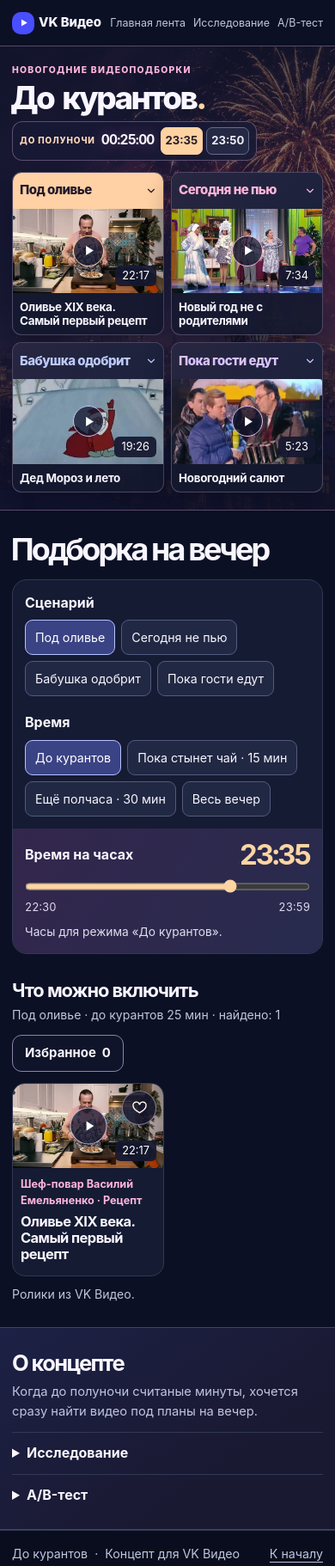
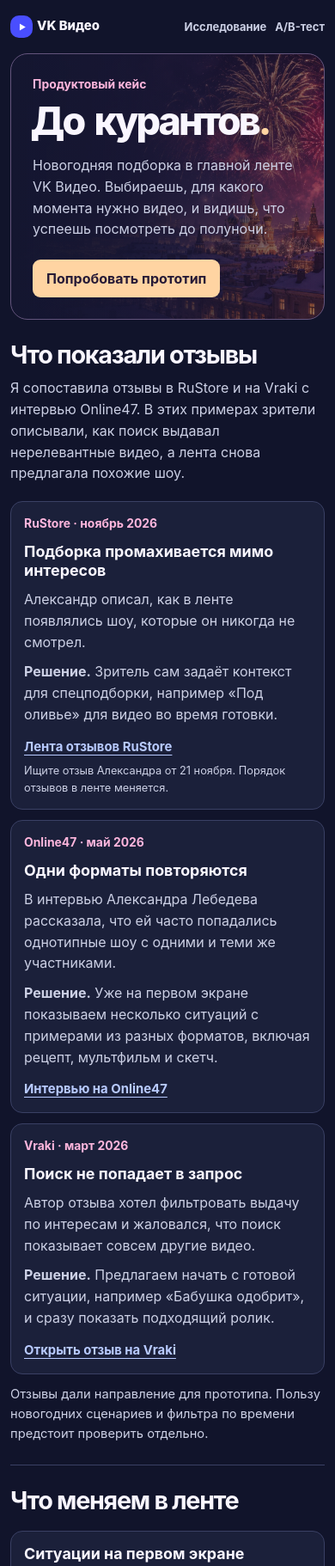
Before and after one commit to druzhinskaia/vkvideo-newyear, a plain HTML site: page case.html in a window 390 px wide. Shown: the top 1822 px of the page at 86% size. Drawn offline with Linux system fonts and the light colour scheme.

Commit message:
Make the product case prominent and document research and experiment

```diff
--- /dev/null
+++ b/case.css
@@ -0,0 +1,223 @@
+.case-page {
+  --bg: #11142b;
+  --panel: #1b203a;
+  --line: #3a4064;
+  --muted: #ccd0e5;
+}
+
+.case-wrap {
+  width: min(1100px, calc(100% - 48px));
+  margin-inline: auto;
+}
+
+.case-header, .case-footer {
+  display: flex;
+  align-items: center;
+  justify-content: space-between;
+  flex-wrap: wrap;
+  gap: 12px 22px;
+  padding-block: 18px;
+}
+
+.case-header nav {
+  display: flex;
+  flex-wrap: wrap;
+  gap: 10px 22px;
+}
+
+.case-header nav a, .case-footer a {
+  color: var(--muted);
+  font-size: .92rem;
+  font-weight: 650;
+  text-decoration: none;
+}
+
+.case-header nav a:hover, .case-footer a:hover {
+  color: #fff;
+  text-decoration: underline;
+}
+
+.case-hero {
+  padding: clamp(25px, 6vw, 70px);
+  border: 1px solid #64557d;
+  border-radius: 20px;
+  background: linear-gradient(90deg, #141630 0%, #171632ee 35%, #25163475 100%),
+              url("assets/midnight.webp") center 45% / cover, #211a42;
+}
+
+.case-eyebrow, .case-source {
+  margin-bottom: 10px;
+  color: var(--pink);
+  font-weight: 720;
+  font-size: .87rem;
+}
+
+.case-hero h1 {
+  font-size: clamp(2.8rem, 8vw, 6.2rem);
+  line-height: .97;
+  letter-spacing: -.066em;
+}
+
+.case-hero h1 span { color: var(--gold); }
+
+.case-lead {
+  max-width: 57ch;
+  margin-top: 17px;
+  color: var(--muted);
+  font-size: clamp(1rem, 2.3vw, 1.21rem);
+}
+
+.case-button {
+  display: inline-flex;
+  align-items: center;
+  min-height: 44px;
+  margin-top: 23px;
+  padding: 9px 16px;
+  border-radius: 9px;
+  background: var(--gold);
+  color: #271a36;
+  font-weight: 750;
+  text-decoration: none;
+}
+
+.case-button:hover { background: #ffe2bf; }
+
+.case-section {
+  padding-block: clamp(25px, 5vw, 49px);
+  scroll-margin-top: 8px;
+}
+
+.case-section + .case-section { border-top: 1px solid var(--line); }
+
+.case-section h2 {
+  font-size: clamp(1.8rem, 4.3vw, 3.25rem);
+  letter-spacing: -.045em;
+  line-height: 1.08;
+}
+
+.case-section h3 {
+  font-size: clamp(1.12rem, 2.1vw, 1.34rem);
+  line-height: 1.23;
+}
+
+.case-section p, .case-section dd, .case-section li { color: var(--muted); }
+
+.case-section .case-eyebrow, .case-section .case-source { color: var(--pink); }
+
+.case-intro {
+  max-width: 71ch;
+  margin-top: 11px;
+}
+
+.case-evidence, .case-variants, .case-solution, .case-measurement {
+  display: grid;
+  grid-template-columns: repeat(2, minmax(0, 1fr));
+  gap: clamp(12px, 2vw, 20px);
+  margin-top: 20px;
+}
+
+.case-evidence { grid-template-columns: repeat(3, minmax(0, 1fr)); }
+
+.case-evidence article, .case-variants article, .case-solution > div, .case-measurement > div, .case-decision {
+  padding: clamp(15px, 2.3vw, 24px);
+  border: 1px solid var(--line);
+  border-radius: 14px;
+  background: var(--panel);
+}
+
+.case-evidence h3 + p, .case-evidence p + p, .case-solution h3 + p,
+.case-variants h3 + p, .case-decision h3 + p, .case-decision p + p {
+  margin-top: 10px;
+}
+
+.case-evidence a {
+  display: inline-block;
+  margin-top: 14px;
+  color: var(--blue);
+  font-size: .93rem;
+  font-weight: 720;
+}
+
+.case-evidence a:hover { color: #fff; }
+
+.case-evidence small {
+  display: block;
+  margin-top: 6px;
+  color: var(--muted);
+  font-size: .8rem;
+}
+
+.case-note {
+  margin-top: 12px;
+  max-width: 83ch;
+  font-size: .92rem;
+}
+
+.variant-label {
+  display: inline-block;
+  margin-bottom: 9px;
+  color: var(--blue);
+  font-size: .87rem;
+  font-weight: 760;
+}
+
+.case-variants article:last-child {
+  border-color: #7e69bc;
+  background: #2a244b;
+}
+
+.case-variants article:last-child .variant-label { color: #e0c8ff; }
+
+.case-metric {
+  margin-top: 21px;
+  padding: clamp(16px, 3vw, 26px);
+  border: 1px solid #735c78;
+  border-radius: 14px;
+  background: linear-gradient(110deg, #372241, #252242 78%);
+}
+
+.case-metric h3 { font-size: clamp(1.25rem, 3vw, 1.85rem); }
+
+.case-metric h3 + p { margin-top: 7px; }
+
+.case-metrics-list, .case-events { margin: 12px 0 0; }
+
+.case-metrics-list > div + div, .case-events li + li { margin-top: 9px; }
+
+.case-metrics-list dt {
+  color: var(--ink);
+  font-weight: 680;
+}
+
+.case-metrics-list dd { margin: 0; }
+
+.case-events {
+  list-style: none;
+  padding: 0;
+}
+
+.case-events code {
+  color: var(--blue);
+  font-size: .9em;
+  overflow-wrap: anywhere;
+}
+
+.case-decision { margin-top: 20px; }
+
+.case-footer {
+  border-top: 1px solid var(--line);
+  color: var(--muted);
+  font-size: .92rem;
+}
+
+@media (max-width: 760px) {
+  .case-evidence { grid-template-columns: 1fr; }
+}
+
+@media (max-width: 560px) {
+  .case-wrap { width: calc(100% - 24px); }
+  .case-header { column-gap: 12px; }
+  .case-header nav { gap: 10px; }
+  .case-header nav a { font-size: .81rem; }
+  .case-variants, .case-solution, .case-measurement { grid-template-columns: 1fr; }
+}
--- a/case.html
+++ b/case.html
@@ -3,132 +3,124 @@
 <head>
 <meta charset="utf-8">
 <meta name="viewport" content="width=device-width, initial-scale=1">
-<meta name="description" content="До курантов — новогодние видеоподборки для VK Видео. Выберите сценарий и то, что успеете посмотреть.">
-<meta name="theme-color" content="#0c1024">
-<title>До курантов · Новогодний концепт для VK Видео</title>
+<meta name="description" content="Продуктовый кейс «До курантов» для VK Видео. Что подсказали отзывы, как устроен прототип и как проверить эффект в A/B-тесте.">
+<meta name="theme-color" content="#11142b">
+<title>До курантов · Продуктовый кейс для VK Видео</title>
 <link rel="icon" href="assets/icon.svg" type="image/svg+xml">
 <link rel="stylesheet" href="style.css?v=6">
-<script src="app.js?v=7" defer></script>
+<link rel="stylesheet" href="case.css?v=1">
 </head>
-<body id="top">
-<a class="skip" href="#picker">Перейти к подбору</a>
-<header class="header wrap">
-  <a href="#top" class="wordmark" aria-label="До курантов, начало страницы">
+<body class="case-page" id="top">
+<a class="skip" href="#case-title">Перейти к кейсу</a>
+<header class="case-wrap case-header">
+  <a class="wordmark" href="./" aria-label="VK Видео, вернуться в ленту прототипа">
     <span class="brand-icon" aria-hidden="true"><svg viewBox="0 0 22 22"><path d="M8 6.5v9l8-4.5z" fill="currentColor"/></svg></span>
-    <span>VK Видео</span><span class="brand-slash">/</span><span class="brand-meta">Концепт</span>
+    <span>VK Видео</span>
   </a>
-  <nav class="header-links" aria-label="Разделы сайта">
-    <a href="./">Главная лента</a><a href="#research">Исследование</a><a href="#experiment">A/B-тест</a>
+  <nav aria-label="Разделы кейса">
+    <a href="#research">Исследование</a>
+    <a href="#experiment">A/B-тест</a>
   </nav>
 </header>
-<main>
-  <section class="hero" aria-labelledby="hero-title">
-    <div class="wrap hero-layout">
-      <div class="hero-top">
-        <div class="hero-copy">
-          <p class="hero-kicker">НОВОГОДНИЕ ВИДЕОПОДБОРКИ</p>
-          <h1 id="hero-title">До курантов<span>.</span></h1>
-        </div>
-        <div class="clock-card">
-          <span>ДО ПОЛУНОЧИ</span><strong id="hero-clock">00:25:00</strong>
-          <div class="hero-presets" aria-label="Время для демонстрации">
-            <button type="button" data-demo-time="65" aria-pressed="true">23:35</button><button type="button" data-demo-time="80" aria-pressed="false">23:50</button>
-          </div>
-        </div>
+<main class="case-wrap">
+  <section class="case-hero" aria-labelledby="case-title">
+    <p class="case-eyebrow">Продуктовый кейс</p>
+    <h1 id="case-title">До курантов<span>.</span></h1>
+    <p class="case-lead">Новогодняя подборка в главной ленте VK Видео. Выбираешь, для какого момента нужно видео, и видишь, что успеешь посмотреть до полуночи.</p>
+    <a class="case-button" href="./#holiday">Попробовать прототип</a>
+  </section>
+
+  <section class="case-section" id="research" aria-labelledby="research-title">
+    <h2 id="research-title">Что показали отзывы</h2>
+    <p class="case-intro">Я сопоставила отзывы в RuStore и на Vraki с интервью Online47. В этих примерах зрители описывали, как поиск выдавал нерелевантные видео, а лента снова предлагала похожие шоу.</p>
+    <div class="case-evidence">
+      <article>
+        <p class="case-source">RuStore · ноябрь 2026</p>
+        <h3>Подборка промахивается мимо интересов</h3>
+        <p>Александр описал, как в ленте появлялись шоу, которые он никогда не смотрел.</p>
+        <p><strong>Решение.</strong> Зритель сам задаёт контекст для спецподборки, например «Под оливье» для видео во время готовки.</p>
+        <a href="https://www.rustore.ru/catalog/app/com.vk.vkvideo/reviews" target="_blank" rel="noopener noreferrer">Лента отзывов RuStore</a>
+        <small>Ищите отзыв Александра от 21 ноября. Порядок отзывов в ленте меняется.</small>
+      </article>
+      <article>
+        <p class="case-source">Online47 · май 2026</p>
+        <h3>Одни форматы повторяются</h3>
+        <p>В интервью Александра Лебедева рассказала, что ей часто попадались однотипные шоу с одними и теми же участниками.</p>
+        <p><strong>Решение.</strong> Уже на первом экране показываем несколько ситуаций с примерами из разных форматов, включая рецепт, мультфильм и скетч.</p>
+        <a href="https://online47.ru/2026/05/21/bylo-neudobno-stalo-privychno-kak-vk-video-i-rutube-peretyanuli-milliony-rossiyan-s-youtube-236308" target="_blank" rel="noopener noreferrer">Интервью на Online47</a>
+      </article>
+      <article>
+        <p class="case-source">Vraki · март 2026</p>
+        <h3>Поиск не попадает в запрос</h3>
+        <p>Автор отзыва хотел фильтровать выдачу по интересам и жаловался, что поиск показывает совсем другие видео.</p>
+        <p><strong>Решение.</strong> Предлагаем начать с готовой ситуации, например «Бабушка одобрит», и сразу показать подходящий ролик.</p>
+        <a href="https://vraki.net/otzyvy/mobilnye-prilozheniya/vk-video-kino-multiki-i-shou/dobryy-den-prilozhenie-kak-bylo-ne-prigodnym-takim-i-ostal.html" target="_blank" rel="noopener noreferrer">Открыть отзыв на Vraki</a>
+      </article>
+    </div>
+    <p class="case-note">Отзывы дали направление для прототипа. Пользу новогодних сценариев и фильтра по времени предстоит проверить отдельно.</p>
+  </section>
+
+  <section class="case-section" id="solution" aria-labelledby="solution-title">
+    <h2 id="solution-title">Что меняем в ленте</h2>
+    <div class="case-solution">
+      <div>
+        <h3>Ситуации на первом экране</h3>
+        <p>«Под оливье», «Сегодня не пью», «Бабушка одобрит» и «Пока гости едут». Под каждым сценарием видны ролик, кадр из него и длительность. Можно запустить видео или раскрыть подборку по сценарию.</p>
       </div>
-      <div class="scenario-grid" id="scenario-grid" role="group" aria-label="Новогодние сценарии"></div>
-      <p class="sr-only" id="hero-status" role="status"></p>
-      <noscript><p>Для подбора видео требуется JavaScript.</p></noscript>
+      <div>
+        <h3>Подбор по времени до полуночи</h3>
+        <p>В 23:35 в подборке помещается 22-минутный рецепт, а в 23:50 доступен, например, пятиминутный скетч. В прототипе можно переключить время и увидеть, как меняются доступные видео.</p>
+      </div>
     </div>
   </section>
-  <section class="picker wrap" id="picker" aria-labelledby="picker-title">
-    <header class="section-head">
-      <h2 id="picker-title">Подборка на вечер</h2>
-    </header>
-    <div class="picker-panel">
-      <form class="selection" id="filters">
-        <fieldset>
-          <legend>Сценарий</legend>
-          <div class="options">
-            <label><input name="audience" type="radio" value="ambient" checked><span>Под оливье</span></label>
-            <label><input name="audience" type="radio" value="friends"><span>Сегодня не пью</span></label>
-            <label><input name="audience" type="radio" value="family"><span>Бабушка одобрит</span></label>
-            <label><input name="audience" type="radio" value="guests"><span>Пока гости едут</span></label>
-          </div>
-        </fieldset>
-        <fieldset>
-          <legend>Время</legend>
-          <div class="options">
-            <label><input name="length" type="radio" value="midnight" checked><span>До курантов</span></label>
-            <label><input name="length" type="radio" value="15"><span>Пока стынет чай · 15 мин</span></label>
-            <label><input name="length" type="radio" value="30"><span>Ещё полчаса · 30 мин</span></label>
-            <label><input name="length" type="radio" value="evening"><span>Весь вечер</span></label>
-          </div>
-        </fieldset>
-      </form>
-      <div class="simulation">
-        <label for="demo-time"><span>Время на часах</span><output id="demo-time-label" for="demo-time">23:35</output></label>
-        <input id="demo-time" type="range" min="0" max="89" step="1" value="65" aria-describedby="demo-help">
-        <div class="range-times" aria-hidden="true"><span>22:30</span><span>23:59</span></div>
-        <p id="demo-help">Часы для режима «До курантов».</p>
+
+  <section class="case-section" id="experiment" aria-labelledby="experiment-title">
+    <h2 id="experiment-title">План A/B-теста</h2>
+    <p class="case-intro">Если дать зрителю выбор по ситуации и времени, больше посетителей спецподборки быстро запустят подходящий ролик и продолжат его смотреть.</p>
+    <div class="case-variants">
+      <article><span class="variant-label">A · контроль</span><h3>Обычная подборка</h3><p>Единый список новогодних роликов с длительностью на карточках.</p></article>
+      <article><span class="variant-label">B · эксперимент</span><h3>Ситуации и время</h3><p>Тот же каталог с фильтрами по сценарию и длительности и подбором по времени до полуночи.</p></article>
+    </div>
+    <p class="case-note">Распределяем зрителей при первом открытии блока случайно 50/50 и закрепляем вариант за пользователем. Период показа, место блока в ленте, набор роликов и обложки одинаковы в обеих группах.</p>
+
+    <div class="case-metric">
+      <p class="case-eyebrow">Главная метрика</p>
+      <h3>Доля зрителей, которые начали смотреть за минуту</h3>
+      <p>Из уникальных зрителей, открывших блок, считаем долю тех, кто запустил ролик в первые 60 секунд и посмотрел этот же ролик хотя бы 30 секунд в течение первых 5 минут. Считаем один раз на зрителя по первому открытию. Время рекламы исключаем.</p>
+    </div>
+    <div class="case-measurement">
+      <div>
+        <h3>Что ещё измеряем</h3>
+        <dl class="case-metrics-list">
+          <div><dt>Доля выходов без просмотра</dt><dd>Открыли блок и не запустили ни одного ролика в первые 5 минут.</dd></div>
+          <div><dt>Время до запуска</dt><dd>Сравниваем медиану среди тех, кто запустил видео в первые 5 минут.</dd></div>
+          <div><dt>Пустые подборки</dt><dd>В варианте B проверяем, как часто после выбора фильтра нет подходящих видео.</dd></div>
+          <div><dt>Ошибки запуска</dt><dd>Контрольная метрика. Сравниваем долю ошибок среди попыток запуска в A и B.</dd></div>
+        </dl>
+      </div>
+      <div>
+        <h3>Как соберём данные</h3>
+        <ul class="case-events">
+          <li><code>special_open</code> · открыли блок</li>
+          <li><code>filter_change</code> · выбрали фильтр, записали количество результатов</li>
+          <li><code>play_request</code> · попытались запустить ролик</li>
+          <li><code>play_start</code> · ролик начал играть</li>
+          <li><code>watch_30s</code> · посмотрели 30 секунд ролика</li>
+          <li><code>play_error</code> · при запуске возникла ошибка</li>
+        </ul>
+        <p class="case-note">Связываем события по зрителю, первому открытию и ролику. По варианту A или B строим отчёт.</p>
       </div>
     </div>
-    <section class="results" aria-labelledby="result-title">
-      <header class="results-head">
-        <div><h3 id="result-title">Что можно включить</h3><p id="result-context" aria-live="polite"></p></div>
-        <div class="result-actions">
-          <button class="button line-button" type="button" id="favorite-mode" aria-pressed="false">Избранное <span id="favorite-count">0</span></button>
-          <button class="button line-button" type="button" id="more">Показать ещё</button>
-        </div>
-      </header>
-      <div class="result-grid" id="results"></div>
-      <p class="demo-note">Ролики из VK Видео.</p>
-    </section>
-  </section>
-  <section class="case-notes" aria-labelledby="case-notes-title">
-    <div class="wrap">
-      <h2 id="case-notes-title">О концепте</h2>
-      <p>Когда до полуночи считаные минуты, хочется сразу найти видео под планы на вечер.</p>
-      <details class="research-extra" id="research">
-        <summary>Исследование</summary>
-        <p>В отзывах зрители жалуются на однотипные рекомендации и нерелевантный поиск. Отсюда идея: дать зрителю выбрать сценарий и время.</p>
-        <ul class="source-links">
-          <li><a href="https://www.rustore.ru/catalog/app/com.vk.vkvideo/reviews" target="_blank" rel="noopener noreferrer">Отзывы в RuStore</a></li>
-          <li><a href="https://online47.ru/2026/05/21/bylo-neudobno-stalo-privychno-kak-vk-video-i-rutube-peretyanuli-milliony-rossiyan-s-youtube-236308" target="_blank" rel="noopener noreferrer">Интервью Online47</a></li>
-          <li><a href="https://vraki.net/otzyvy/mobilnye-prilozheniya/vk-video-kino-multiki-i-shou/dobryy-den-prilozhenie-kak-bylo-ne-prigodnym-takim-i-ostal.html" target="_blank" rel="noopener noreferrer">Отзыв о поиске</a></li>
-        </ul>
-      </details>
-      <details class="research-extra" id="experiment">
-        <summary>A/B-тест</summary>
-        <p>Один каталог, один баннер. Группа A видит обычную подборку, группа B выбирает сценарий и время.</p>
-        <p><strong>Главная метрика</strong> — доля зрителей, которые запустили ролик в течение минуты и посмотрели хотя бы 30 секунд. Дополнительно проверяем долю выходов без просмотра.</p>
-      </details>
+    <div class="case-decision">
+      <h3>Как примем решение</h3>
+      <p>До запуска оценим базовую конверсию, согласуем минимально полезный эффект и допустимое изменение частоты ошибок. По ним рассчитаем выборку (уровень значимости 5%, мощность 80%) и зафиксируем окно теста. Рекомендуем расширить показ, если рост главной метрики достигнет согласованного порога, будет статистически значимым, а ошибки останутся в допустимых границах. Если эффект окажется неясным, разберём по событиям, на каком шаге зрители чаще уходят.</p>
+      <p><strong>Статус.</strong> A/B-тест запланирован. Фактического замера эффекта пока нет.</p>
     </div>
   </section>
 </main>
-<footer class="footer"><div class="wrap"><p>До курантов <span>·</span> Концепт для VK Видео</p><a href="#top">К началу</a></div></footer>
-<dialog id="preview" class="preview" aria-labelledby="preview-title">
-  <div class="preview-head"><div><p class="kicker">VK ВИДЕО</p><h2 id="preview-title"></h2></div><button type="button" class="preview-close" id="preview-close" aria-label="Закрыть плеер"><span aria-hidden="true">×</span></button></div>
-  <iframe id="preview-frame" title="Плеер VK Видео" allow="autoplay; encrypted-media; picture-in-picture; fullscreen" referrerpolicy="strict-origin-when-cross-origin" allowfullscreen></iframe>
-  <div class="preview-meta"><p id="preview-description"></p><a id="video-original" class="button line-button" target="_blank" rel="noopener noreferrer">Открыть в VK Видео</a></div>
-</dialog>
-<template id="scenario-card">
-  <article class="scenario-card">
-    <h2><button class="scenario-select" type="button" aria-pressed="false"><span></span><svg viewBox="0 0 24 24" aria-hidden="true"><path d="m6 9 6 6 6-6" fill="none" stroke="currentColor" stroke-width="2" stroke-linecap="round" stroke-linejoin="round"/></svg></button></h2>
-    <button class="scenario-video" type="button">
-      <span class="scenario-cover"><img width="480" height="290" alt=""><span class="video-play" aria-hidden="true"><svg viewBox="0 0 24 24"><path d="m9 5 11 7-11 7z" fill="currentColor"/></svg></span><span class="duration"></span></span>
-      <span class="scenario-video-title"></span>
-    </button>
-  </article>
-</template>
-<template id="video-card">
-  <article class="video-card">
-    <div class="video-media">
-      <button type="button" class="video-open"><img alt="" width="440" height="310"><span class="video-play" aria-hidden="true"><svg viewBox="0 0 24 24"><path d="m9 5 11 7-11 7z" fill="currentColor"/></svg></span><span class="duration"></span></button>
-      <button type="button" class="favorite" aria-pressed="false"><svg viewBox="0 0 24 24" aria-hidden="true"><path d="M20.6 8.6c0 4.5-8.6 9.3-8.6 9.3S3.4 13.1 3.4 8.6a4.2 4.2 0 0 1 8.6-1.3 4.2 4.2 0 0 1 8.6 1.3Z"/></svg></button>
-    </div>
-    <div class="video-text"><p class="video-genre"></p><h4 class="video-title"></h4></div>
-  </article>
-</template>
+<footer class="case-wrap case-footer">
+  <span>До курантов · Концепт для VK Видео</span>
+  <a href="./">Вернуться в ленту</a>
+</footer>
 </body>
 </html>
```
Also changed, not shown: home.css (+14 -2 lines), index.html (+12 -2 lines), vk-home.html (+12 -2 lines).
